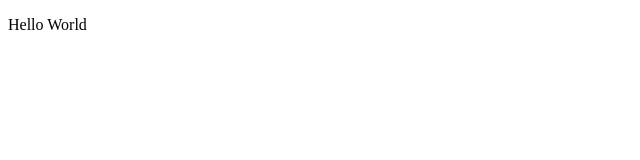
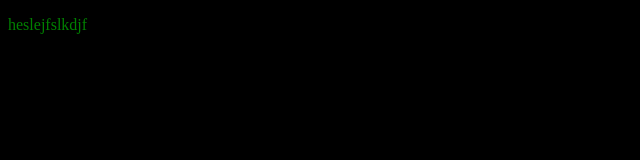
Before and after one commit to cumali-sari/Expense-Visualizor, a plain HTML site: page index.html in a window 1280 px wide. Shown: the whole page, without its empty margins (0-640 px from the left). Drawn offline with Linux system fonts and the light colour scheme.

Commit message:
Add expense.css and modify index.html

```diff
--- /dev/null
+++ b/expense.css
@@ -0,0 +1,3 @@
+body{
+    background-color: black;
+}
--- a/index.html
+++ b/index.html
@@ -1,14 +1,18 @@
 <!DOCTYPE html>
 
 <html>
-
     <head>
         <meta charset="UTF-8">
         <title>Expense Visualizor</title>
     </head>
-
+    <style>
+        body{
+            background-color: black;
+            color: green;
+        }
+    </style>
     <body>
-    <p>Hello World</p>
+        <p>heslejfslkdjf</p>
     </body>
 
 </html>
```
Lines whose indentation alone changed are shown as unchanged.
